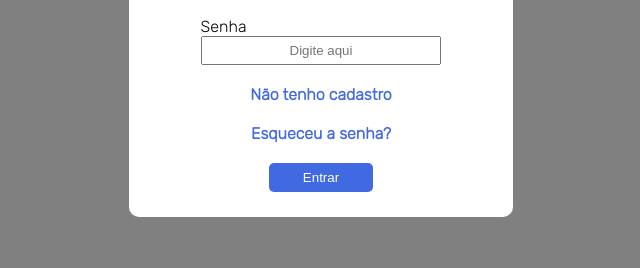
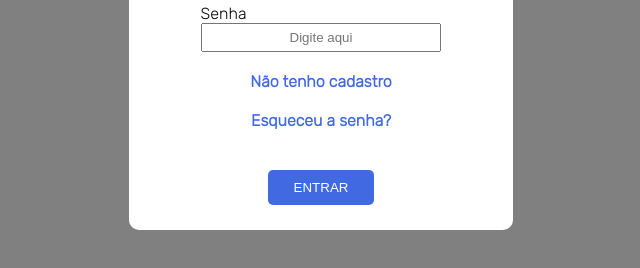
Before and after one commit to gabriel-augg/fomulario-de-informacoes, a plain HTML site: page index.html in a window 1280 px wide. Shown: the part 362-630 px from the top of the page, without its empty margins (319-959 px from the left). Drawn offline with Linux system fonts and the light colour scheme.

Commit message:
Style: alteração no css

```diff
--- a/index.html
+++ b/index.html
@@ -26,7 +26,7 @@
                         <span id="recuperarSenha"><strong>Esqueceu a senha?</strong></span>
 
 
-                        <button id="btn-login">Entrar</button>
+                        <button class="estilo-botao" id="btn-login">Entrar</button>
                     </div>
                 </div>
             </section>
--- a/style.css
+++ b/style.css
@@ -65,16 +65,6 @@ body * {
 
 
 
-#btn-login {
-    width: 30%;
-    padding: 7px;
-    background-color: #4169E1;
-    border: none;
-    outline: none;
-    color: #fff;
-    cursor: pointer;
-    border-radius: 5px;
-}
 
 #btn-login:hover {
     background-color: #7CA0EB;
@@ -165,8 +155,8 @@ body * {
     color: #fff;
     border: none;
     margin-top: 20px;
-    width: 10em;
-    padding: 12px;
+    width: 8em;
+    padding: 10px;
     border-radius: 5px;
     outline: none;
     cursor: pointer;
```
